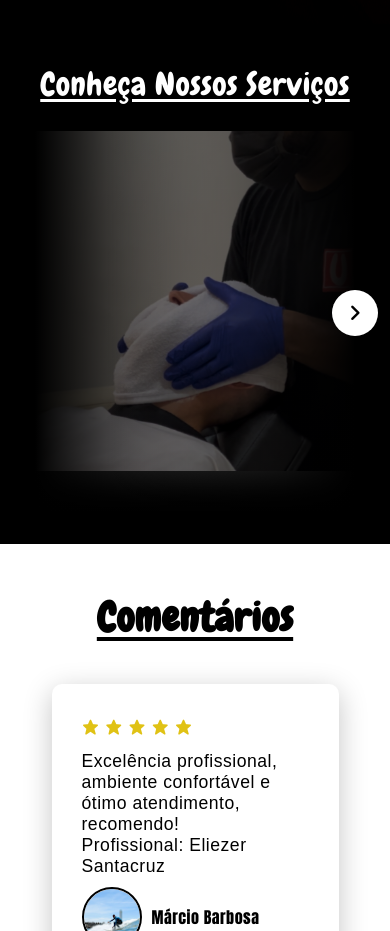
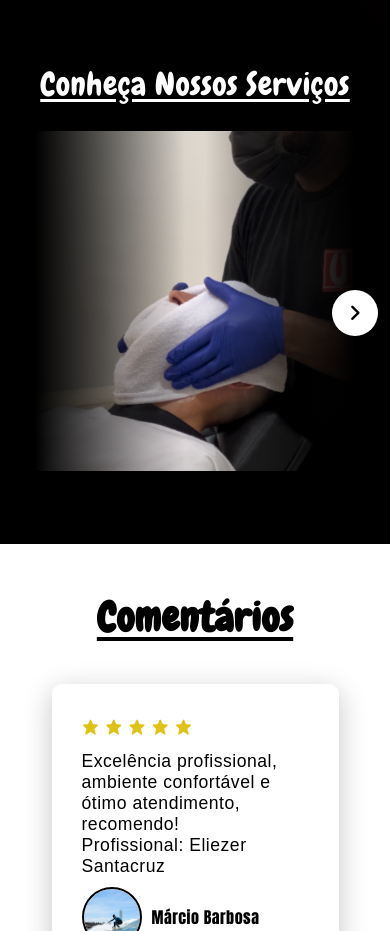
Before and after one commit to dzordii/urbancutsite, a plain HTML site: page index.html in a window 390 px wide. Shown: the part 780-1711 px from the top of the page. Drawn offline with nearby package versions, Linux system fonts and the light colour scheme; a web font is replaced by a local one.

Commit message:
carousel

```diff
--- a/css/style.css
+++ b/css/style.css
@@ -705,6 +705,33 @@ iframe {
   .carousel img {
     width: calc(100% /2);
   }
+  .wrapper::before {
+    content: "";
+    position: absolute;
+    top: 0;
+    left: 0;
+    bottom: 0;
+    width: 150px; /* Ajuste a largura conforme necessário */
+    background: linear-gradient(to right, rgb(0, 0, 0), rgba(0, 0, 0, 0));
+    pointer-events: none; /* Permite clique nos itens do carrossel */
+    z-index: 2; /* Coloca o degradê sobre o carrossel */
+  }
+
+  /* Degradê à direita */
+  .wrapper::after {
+    content: "";
+    position: absolute;
+    top: 0;
+    right: 0;
+    bottom: 0;
+    width: 150px; /* Ajuste a largura conforme necessário */
+    background: linear-gradient(to left, rgb(0, 0, 0), rgba(0, 0, 0, 0));
+    pointer-events: none; /* Permite clique nos itens do carrossel */
+    z-index: 2; /* Coloca o degradê sobre o carrossel */
+  }
+  .carousel img {
+    box-shadow: rgba(0, 0, 0, 0.712) 0px 7px 29px 0px;
+  }
 }
 @media screen and (max-width: 550px) {
   .carousel img {
```
